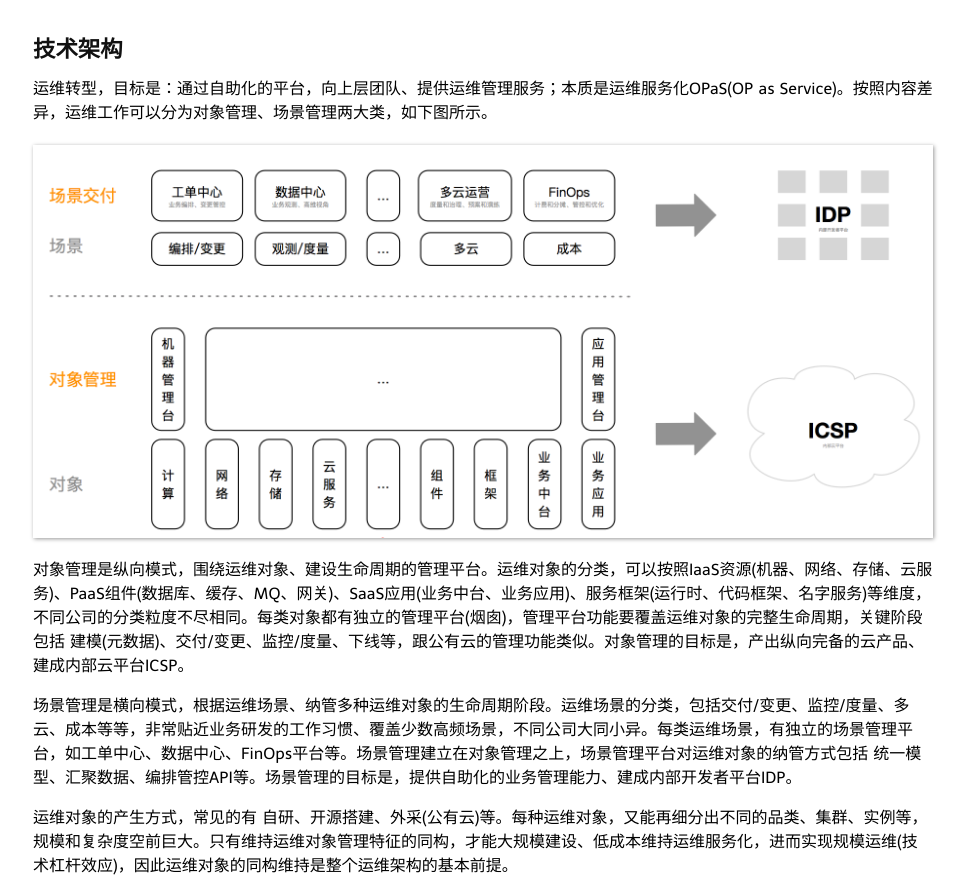
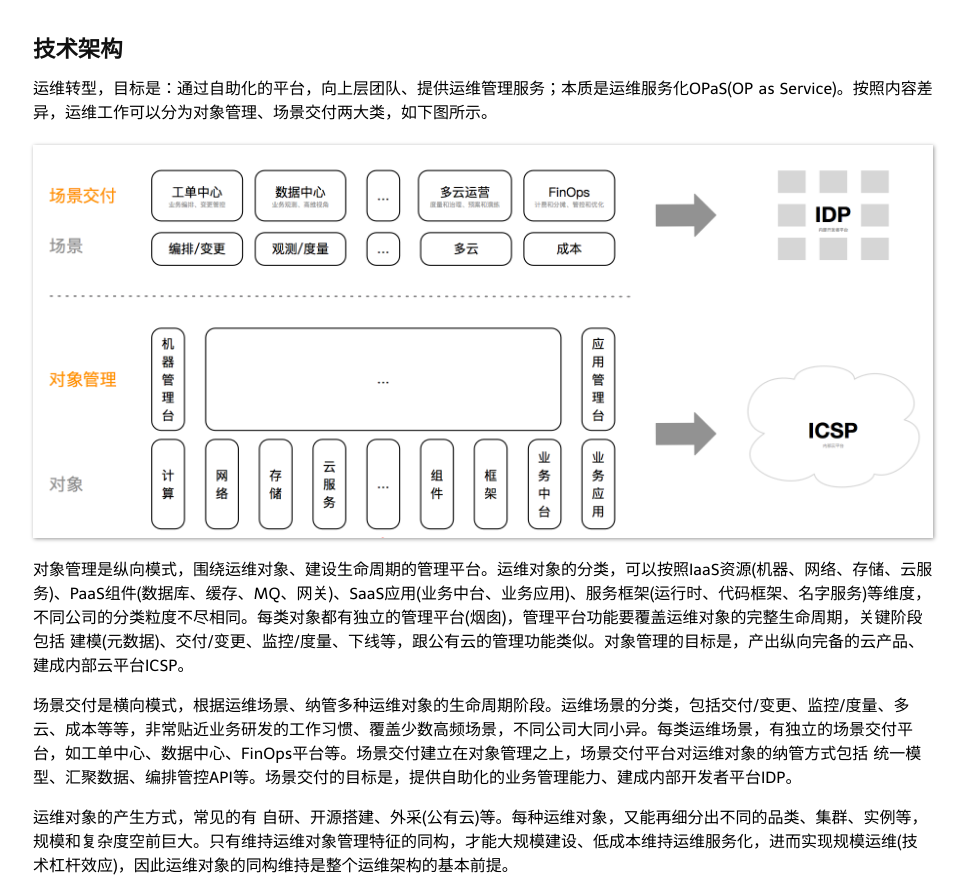
Before and after one commit to niean/niean.github.io, a Jekyll site: the page built from _posts/2022-01-27-op-cn.markdown, in a window 1280 px wide and 1400 px high, scrolled down 2959 px. Shown: the part 181-1058 px from the top of the window, without its empty margins (157-1124 px from the left). Built offline with Jekyll 4.4.1, drawn with Linux system fonts in a browser that asks for light colours; comment, search, counter and statistics services are not loaded; some of the changed text lies outside the part shown.

Commit message:
opas:更新架构描述

```diff
--- a/_posts/2022-01-27-op-cn.markdown
+++ b/_posts/2022-01-27-op-cn.markdown
@@ -68,13 +68,13 @@ tags:
 
 
 ## 技术架构
-运维转型，目标是：通过自助化的平台，向上层团队、提供运维管理服务；本质是运维服务化OPaS(OP as Service)。按照内容差异，运维工作可以分为对象管理、场景管理两大类，如下图所示。
+运维转型，目标是：通过自助化的平台，向上层团队、提供运维管理服务；本质是运维服务化OPaS(OP as Service)。按照内容差异，运维工作可以分为对象管理、场景交付两大类，如下图所示。
 
 ![pict](https://raw.githubusercontent.com/niean/niean.github.io/master/images/20220127/opas-zhengti-jishu.png)
 
 对象管理是纵向模式，围绕运维对象、建设生命周期的管理平台。运维对象的分类，可以按照IaaS资源(机器、网络、存储、云服务)、PaaS组件(数据库、缓存、MQ、网关)、SaaS应用(业务中台、业务应用)、服务框架(运行时、代码框架、名字服务)等维度，不同公司的分类粒度不尽相同。每类对象都有独立的管理平台(烟囱)，管理平台功能要覆盖运维对象的完整生命周期，关键阶段包括 建模(元数据)、交付/变更、监控/度量、下线等，跟公有云的管理功能类似。对象管理的目标是，产出纵向完备的云产品、建成内部云平台ICSP。
 
-场景管理是横向模式，根据运维场景、纳管多种运维对象的生命周期阶段。运维场景的分类，包括交付/变更、监控/度量、多云、成本等等，非常贴近业务研发的工作习惯、覆盖少数高频场景，不同公司大同小异。每类运维场景，有独立的场景管理平台，如工单中心、数据中心、FinOps平台等。场景管理建立在对象管理之上，场景管理平台对运维对象的纳管方式包括 统一模型、汇聚数据、编排管控API等。场景管理的目标是，提供自助化的业务管理能力、建成内部开发者平台IDP。
+场景交付是横向模式，根据运维场景、纳管多种运维对象的生命周期阶段。运维场景的分类，包括交付/变更、监控/度量、多云、成本等等，非常贴近业务研发的工作习惯、覆盖少数高频场景，不同公司大同小异。每类运维场景，有独立的场景交付平台，如工单中心、数据中心、FinOps平台等。场景交付建立在对象管理之上，场景交付平台对运维对象的纳管方式包括 统一模型、汇聚数据、编排管控API等。场景交付的目标是，提供自助化的业务管理能力、建成内部开发者平台IDP。
 
 运维对象的产生方式，常见的有 自研、开源搭建、外采(公有云)等。每种运维对象，又能再细分出不同的品类、集群、实例等，规模和复杂度空前巨大。只有维持运维对象管理特征的同构，才能大规模建设、低成本维持运维服务化，进而实现规模运维(技术杠杆效应)，因此运维对象的同构维持是整个运维架构的基本前提。
 
@@ -151,7 +151,7 @@ tags:
 
 
 #### 运维中台(运维开发)
-随着业务运维、组件运维、系统运维(资源网络云服务)等角色开始参与开发工作，留给运维开发DevOps团队的空间逐渐变少，转型过程中出现了分工不清晰的情况。参照组织结构、技术架构的升级预判，我们重新调整了OpDev的岗位定位：OpDev不应该是运维人员的开发外包或附庸、而应该有自己独立提供的服务。于是乎，原有的运维平台被拆分成了两部分，一部分偏重功能迭代无法复用、交给原使用方自己维护，比如IDP资源控制台、ICSP场景管理工具等；另一部分是公共功能、抽象为运维中台由OpDev负责，如统一账号IAM、工单编排引擎、监控指标采集器等，如下图。
+随着业务运维、组件运维、系统运维(资源网络云服务)等角色开始参与开发工作，留给运维开发DevOps团队的空间逐渐变少，转型过程中出现了分工不清晰的情况。参照组织结构、技术架构的升级预判，我们重新调整了OpDev的岗位定位：OpDev不应该是运维人员的开发外包或附庸、而应该有自己独立提供的服务。于是乎，原有的运维平台被拆分成了两部分，一部分偏重功能迭代无法复用、交给原使用方自己维护，比如IDP场景交付工具、ICSP资源控制台等；另一部分是公共功能、抽象为运维中台由OpDev负责，如统一账号IAM、工单编排引擎、监控指标采集器等，如下图。
 
 ![pict](https://raw.githubusercontent.com/niean/niean.github.io/master/images/20220127/opas-devops-zhongtai.png)
 
```
